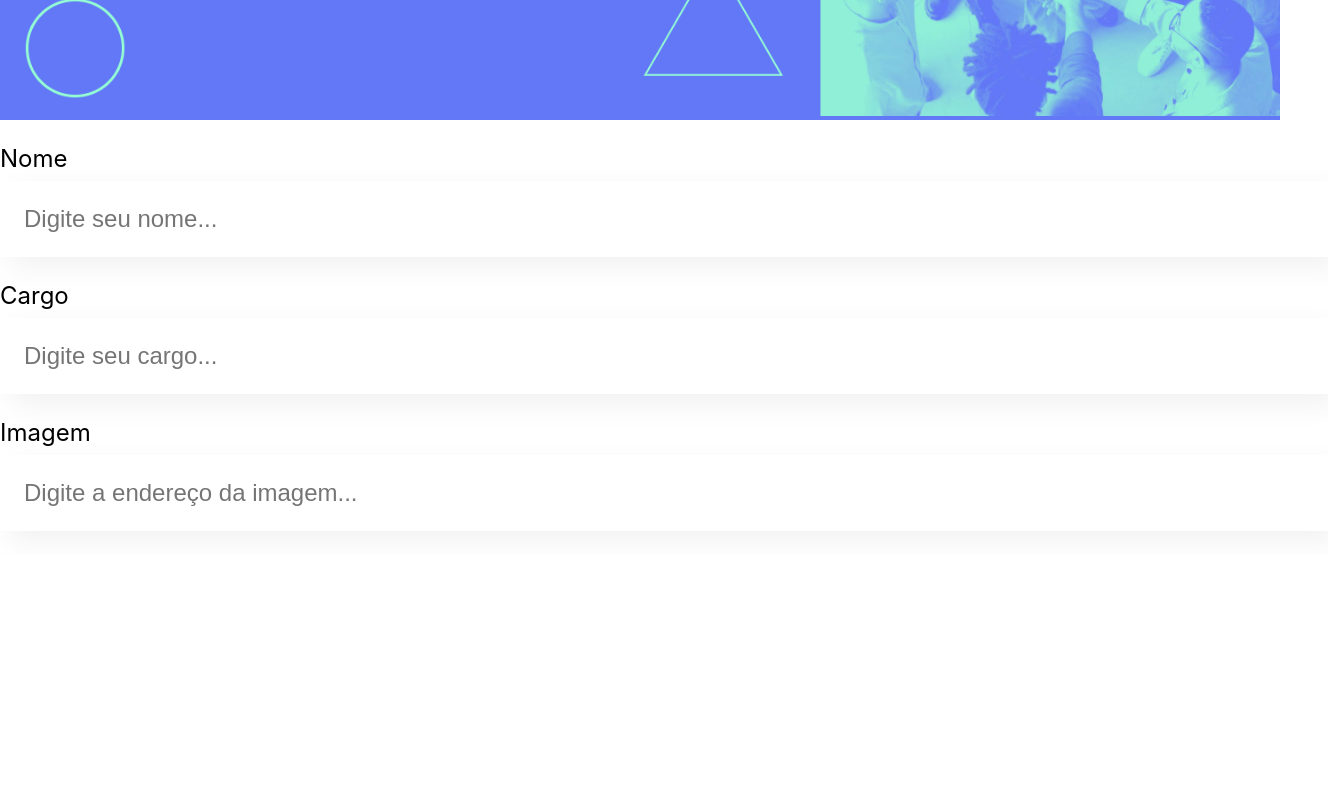
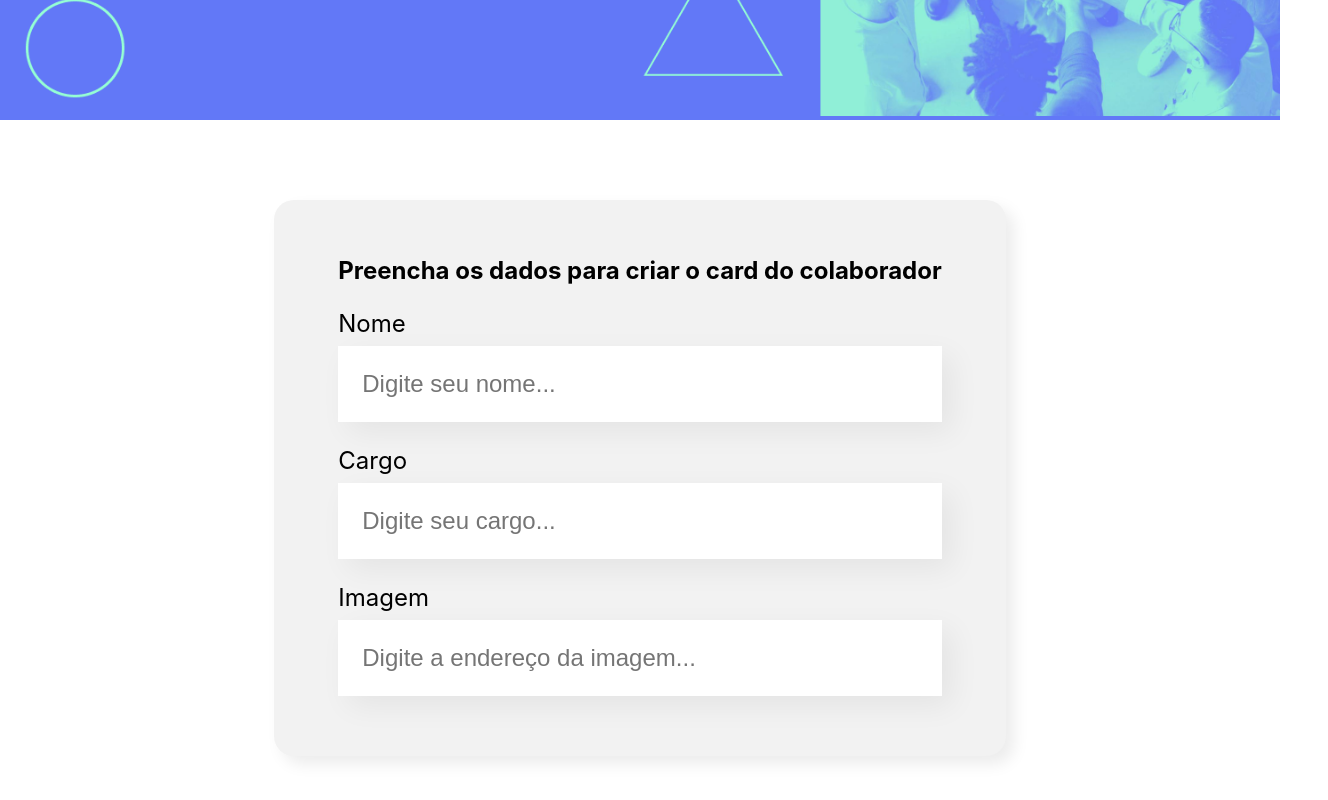
Before and after one commit to LucasStop/Estudo, a React (Create React App) app in the folder organo/: page / in a window 1280 px wide. Shown: the part 378-1178 px from the top of the page, 1328 px wide, since content can reach past the window. Before the commit the page ends 933 px from the top, so only its background shows below. Built offline with nearby package versions, Linux system fonts and the light colour scheme.

Commit message:
Criando Forumlário

```diff
--- a/organo/src/App.js
+++ b/organo/src/App.js
@@ -1,13 +1,11 @@
 import Banner from './componentes/Banner';
-import CampoTexto from './componentes/CampoTexto';
+import Formulario from './componentes/Formulario';
 
 function App() {
   return (
     <div className="App">
       <Banner />
-      <CampoTexto label="Nome" placeholder="Digite seu nome" />
-      <CampoTexto label="Cargo" placeholder="Digite seu cargo" />
-      <CampoTexto label="Imagem" placeholder="Digite a endereço da imagem" />
+      <Formulario />
     </div>
   );
 }
--- /dev/null
+++ b/organo/src/componentes/Botao/index.js
@@ -0,0 +1 @@
+import "./Botao.css";
--- a/organo/src/componentes/CampoTexto/CampoTexto.css
+++ b/organo/src/componentes/CampoTexto/CampoTexto.css
@@ -9,11 +9,11 @@
 }
 
 .campo-texto input {
-    background-color: white;
+  background-color: #fff;
   box-shadow: 10px 10px 30px rgba(0, 0, 0, 0.06);
   width: 100%;
   border: none;
   font-size: 24px;
   padding: 24px;
-    box-sizing: bordex-box;
+  box-sizing: border-box;
 }
--- /dev/null
+++ b/organo/src/componentes/Formulario/Formulario.css
@@ -0,0 +1,13 @@
+.formulario {
+  display: flex;
+  justify-content: center;
+  margin: 80px 0;
+}
+
+.formulario form {
+  max-width: 80%;
+  background-color: #F2F2F2;
+  border-radius: 20px;
+  padding: 36px 64px;
+  box-shadow: 8px 8px 16px rgba(0,0,0, 0.08);
+}
--- /dev/null
+++ b/organo/src/componentes/Formulario/index.js
@@ -0,0 +1,17 @@
+import CampoTexto from "../CampoTexto";
+import "./Formulario.css"
+
+const Formulario = () => {
+    return (
+        <section className="formulario">
+            <form>
+                <h2>Preencha os dados para criar o card do colaborador</h2>
+                <CampoTexto label="Nome" placeholder="Digite seu nome" />
+                <CampoTexto label="Cargo" placeholder="Digite seu cargo" />
+                <CampoTexto label="Imagem" placeholder="Digite a endereço da imagem" />
+            </form>
+        </section>
+    )
+}
+
+export default Formulario;
```
Also changed, not shown: organo/src/componentes/Botao/Botao.css (added). Lines whose indentation alone changed are shown as unchanged.
